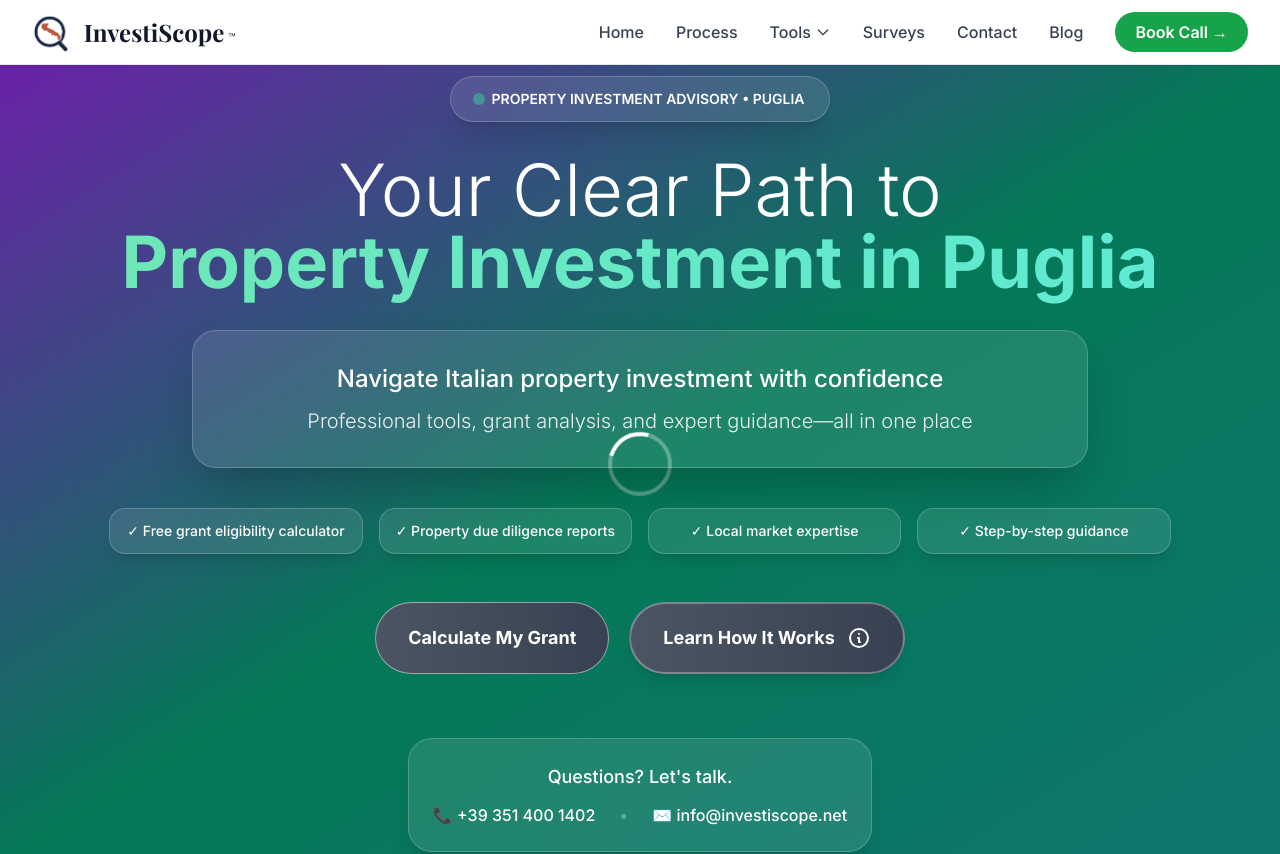
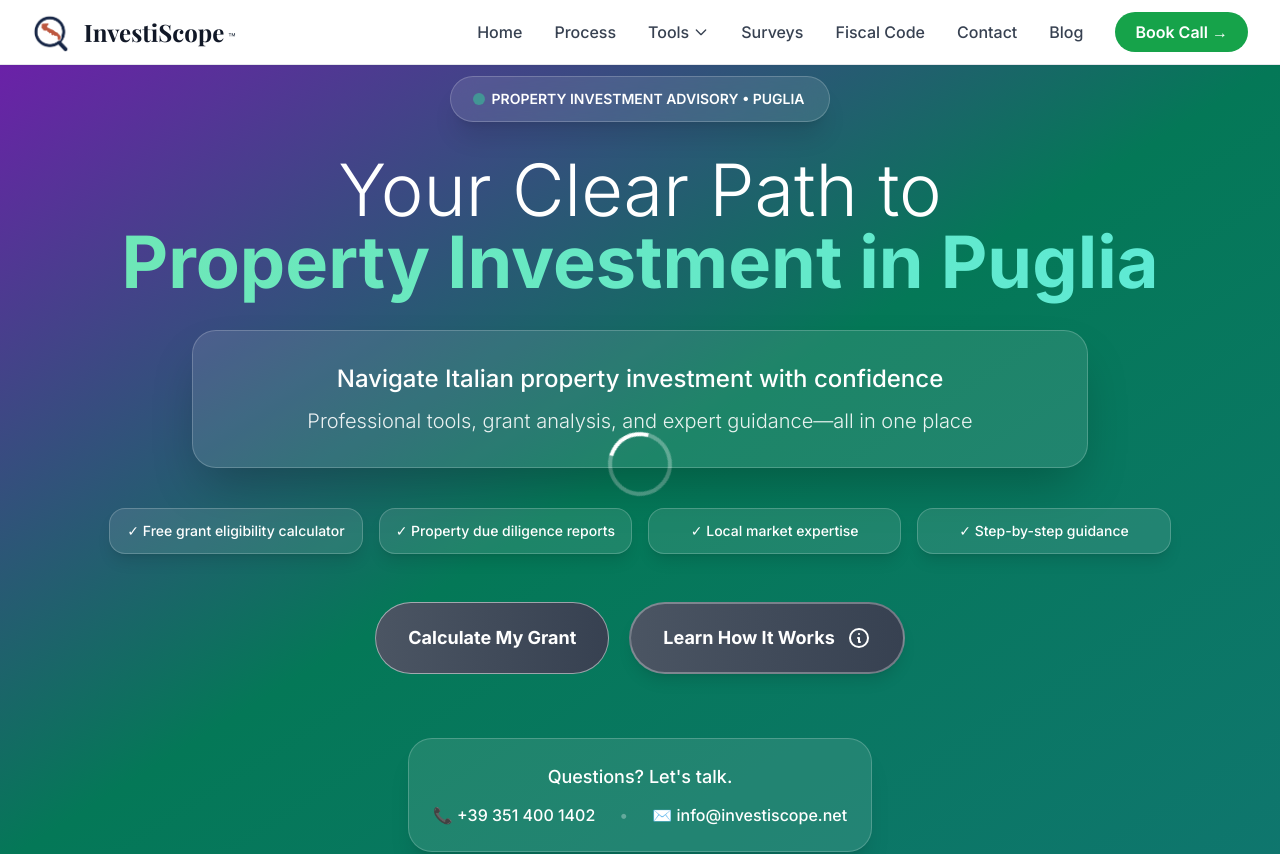
Before and after one commit to Geppix140269/investinpuglia, a Next.js app: page / in a window 1280 px wide. Shown: the top 854 px of the page. Built offline with nearby package versions, Linux system fonts and the light colour scheme; a web font is replaced by a local one.

Commit message:
Update Navbar.tsx

```diff
--- a/components/Navbar.tsx
+++ b/components/Navbar.tsx
@@ -1,3 +1,4 @@
+// components/Navbar.tsx
 'use client'
 
 import { useState } from 'react'
@@ -65,6 +66,9 @@ export default function Navbar() {
 
             <a href="/surveys" className="text-gray-700 hover:text-gray-900 transition-colors font-medium">
               Surveys
+            </a>
+            <a href="/fiscal-code" className="text-gray-700 hover:text-gray-900 transition-colors font-medium">
+              Fiscal Code
             </a>
             <a href="/contact" className="text-gray-700 hover:text-gray-900 transition-colors font-medium">
               Contact
@@ -136,6 +140,9 @@ export default function Navbar() {
               <a href="/surveys" className="text-gray-700 hover:text-gray-900 transition-colors font-medium py-2">
                 Surveys
               </a>
+              <a href="/fiscal-code" className="text-gray-700 hover:text-gray-900 transition-colors font-medium py-2">
+                Fiscal Code
+              </a>
               <a href="/contact" className="text-gray-700 hover:text-gray-900 transition-colors font-medium py-2">
                 Contact
               </a>
```
